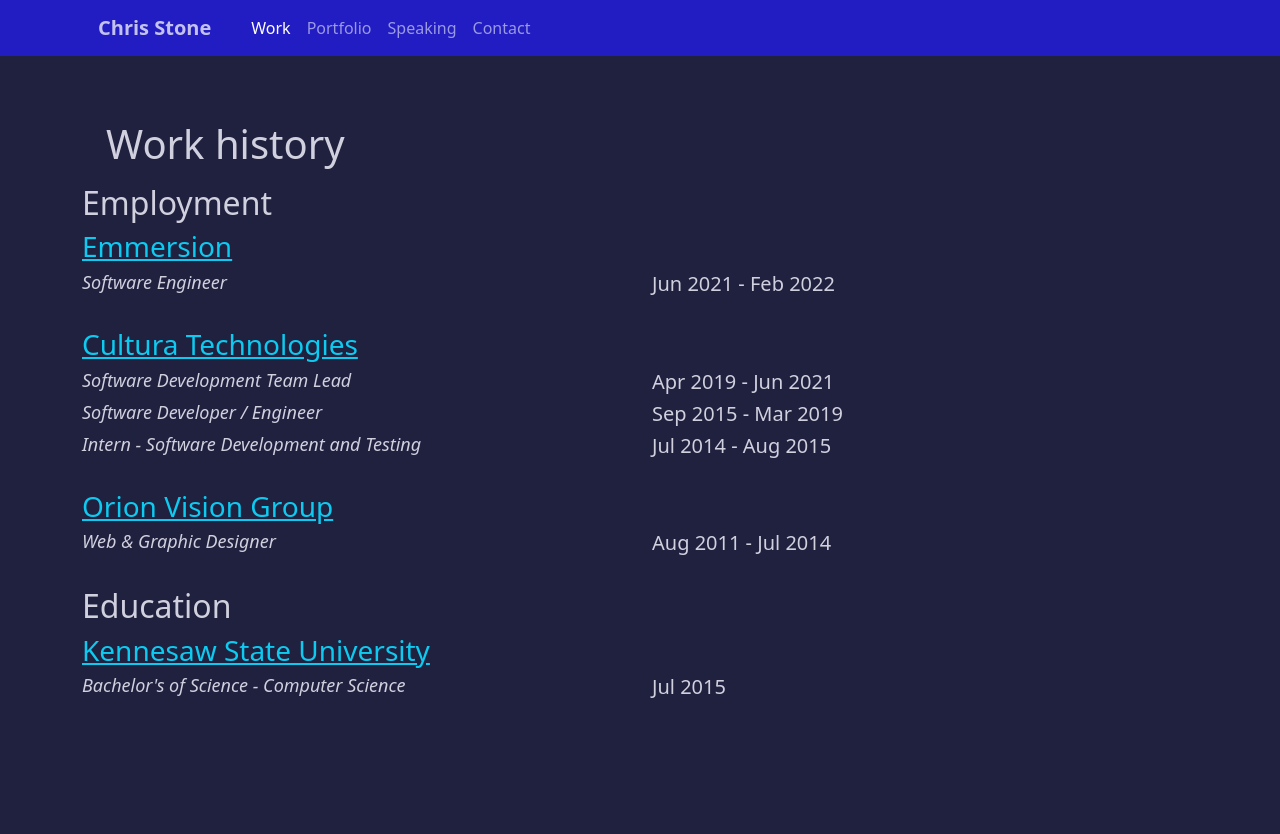
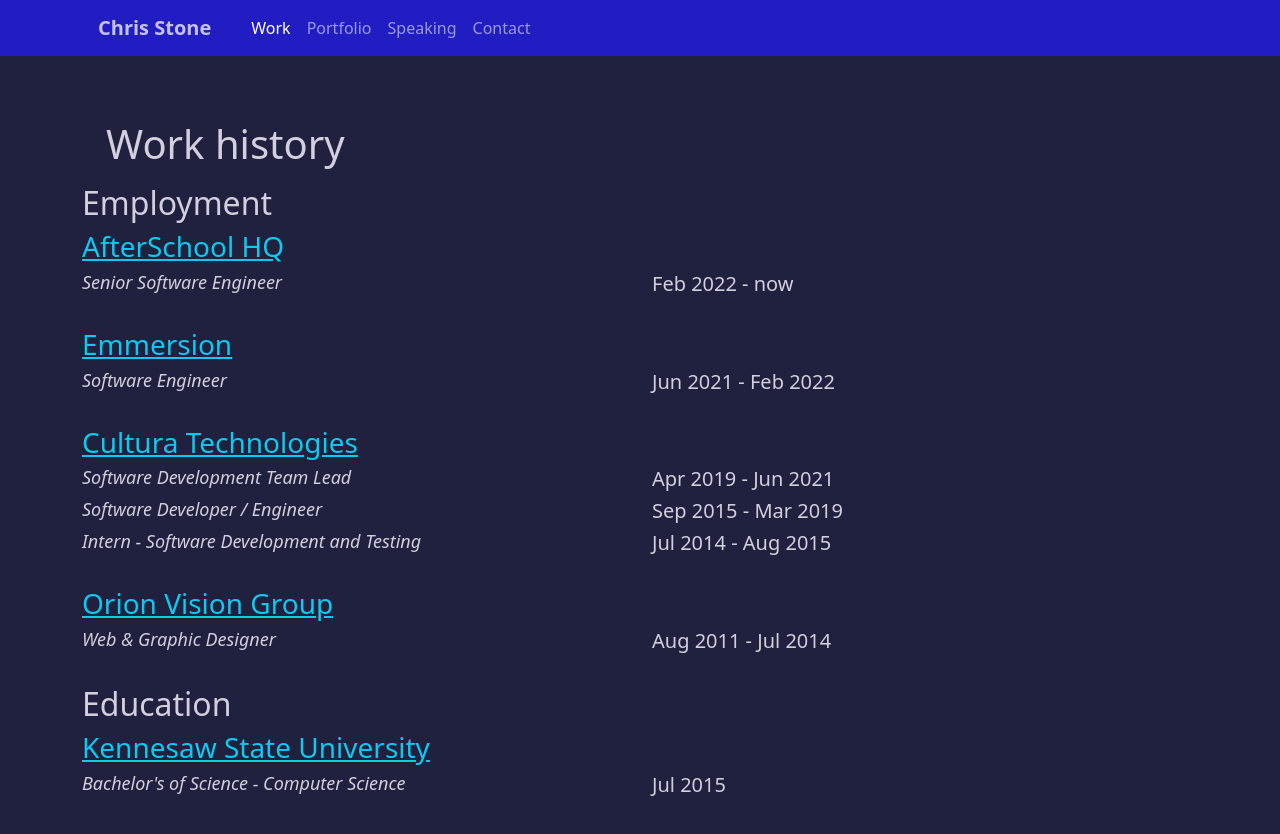
Before and after one commit to chrisstonedev/website, an Angular app: page /work in a window 1280 px wide. Shown: the top 834 px of the page. Before the commit the page ends 800 px from the top, so only its background shows below. Built offline with nearby package versions, Linux system fonts and the light colour scheme; what @scullyio/ng-lib would draw is missing.

Commit message:
Add AfterSchool HQ to work page

```diff
--- a/src/app/work/work.component.html
+++ b/src/app/work/work.component.html
@@ -1,21 +1,29 @@
 <h1>Work history</h1>
 <h2>Employment</h2>
+<div>
+  <h3><a href="https://www.linkedin.com/company/afterschoolhq/" rel="nofollow" target="_blank">AfterSchool HQ</a></h3>
+  <div class="work-details row">
+    <h4 class="col-md-6">Senior Software Engineer</h4>
+    <h5 class="col-md-6"><time datetime="2022-02">Feb 2022</time> - now</h5>
+  </div>
+</div>
 <div>
   <h3><a href="https://www.linkedin.com/company/emmersion-ai/" rel="nofollow" target="_blank">Emmersion</a></h3>
   <div class="work-details row">
     <h4 class="col-md-6">Software Engineer</h4>
-    <h5 class="col-md-6">Jun 2021 - Feb 2022</h5></div>
+    <h5 class="col-md-6"><time datetime="2021-06">Jun 2021</time> - <time datetime="2022-02">Feb 2022</time></h5>
+  </div>
 </div>
 <div>
   <h3><a href="https://www.linkedin.com/company/cultura-technologies/" rel="nofollow" target="_blank">Cultura
     Technologies</a></h3>
   <div class="work-details row">
     <h4 class="col-md-6">Software Development Team Lead</h4>
-    <h5 class="col-md-6">Apr 2019 - Jun 2021</h5>
+    <h5 class="col-md-6"><time datetime="2019-04">Apr 2019</time> - <time datetime="2021-06">Jun 2021</time></h5>
     <h4 class="col-md-6">Software Developer / Engineer</h4>
-    <h5 class="col-md-6">Sep 2015 - Mar 2019</h5>
+    <h5 class="col-md-6"><time datetime="2015-09">Sep 2015</time> - <time datetime="2019-03">Mar 2019</time></h5>
     <h4 class="col-md-6">Intern - Software Development and Testing</h4>
-    <h5 class="col-md-6">Jul 2014 - Aug 2015</h5>
+    <h5 class="col-md-6"><time datetime="2014-07">Jul 2014</time> - <time datetime="2015-08">Aug 2015</time></h5>
   </div>
 </div>
 <div>
@@ -23,7 +31,8 @@
     Group</a></h3>
   <div class="work-details row">
     <h4 class="col-md-6">Web & Graphic Designer</h4>
-    <h5 class="col-md-6">Aug 2011 - Jul 2014</h5></div>
+    <h5 class="col-md-6"><time datetime="2011-08">Aug 2011</time> - <time datetime="2014-07">Jul 2014</time></h5>
+  </div>
 </div>
 <h2>Education</h2>
 <div>
@@ -31,5 +40,6 @@
          rel="nofollow" target="_blank">Kennesaw State University</a></h3>
   <div class="work-details row">
     <h4 class="col-md-6">Bachelor's of Science - Computer Science</h4>
-    <h5 class="col-md-6">Jul 2015</h5></div>
+    <h5 class="col-md-6"><time datetime="2015-07">Jul 2015</time></h5>
+  </div>
 </div>
```
